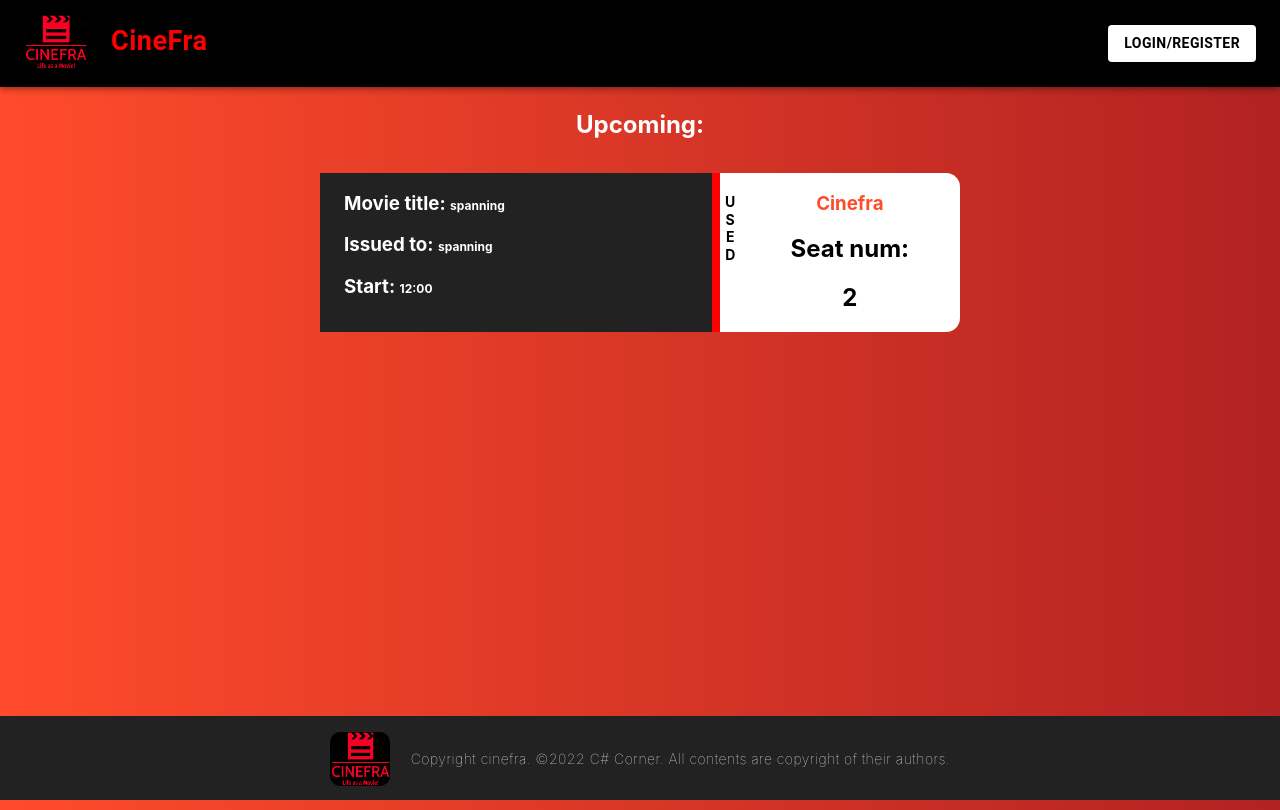
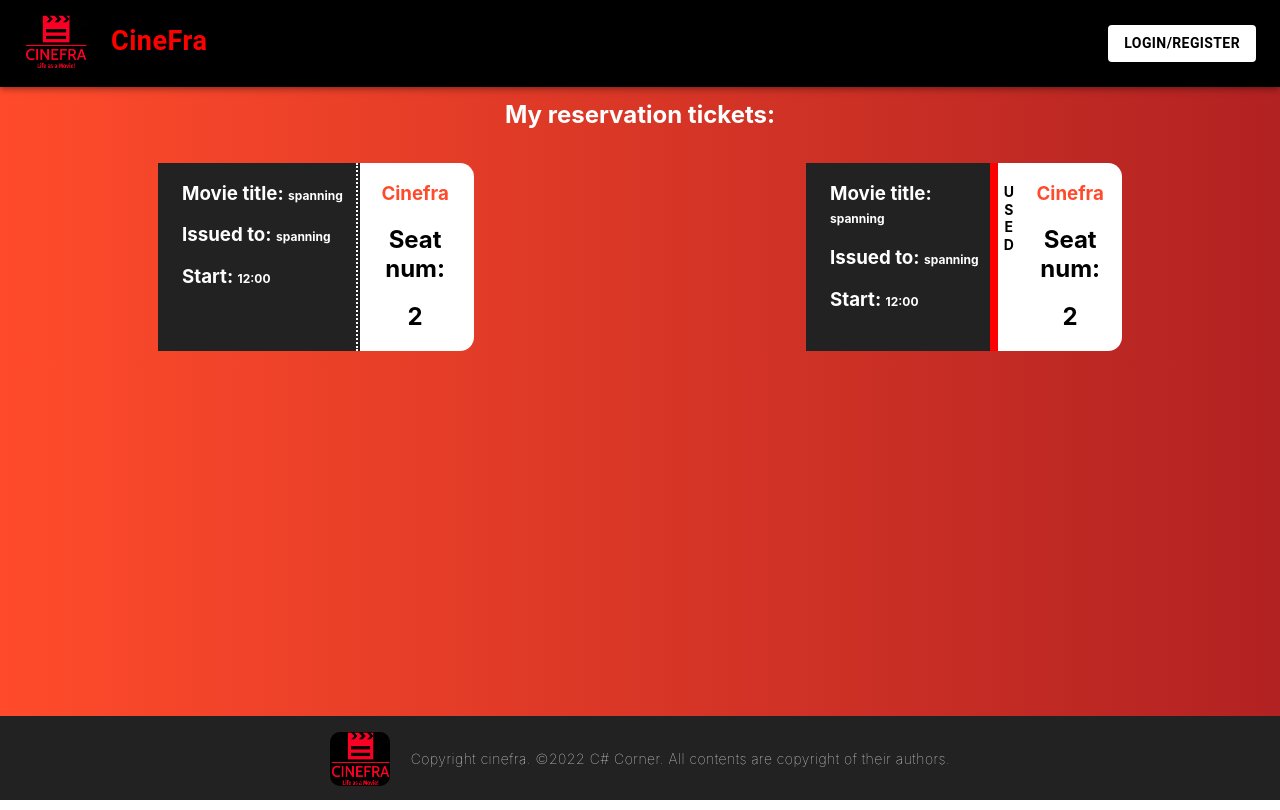
Before and after one commit to MilanTo3/Cinema-App-Project-Praksa-Vega-IT, a React (Create React App) app in the folder cinema-app/: page /reservations in a window 1280 px wide. Built offline with nearby package versions, Linux system fonts and the light colour scheme.

Commit message:
grid alignment.

```diff
--- a/cinema-app/src/Pages/ticketReservationPage/ticketReservation.js
+++ b/cinema-app/src/Pages/ticketReservationPage/ticketReservation.js
@@ -8,14 +8,14 @@ export default function TicketReservationPage(){
 
 
     <div className={ classes.wrapper }>
-
-        <div className={ classes.upcomingReservations }>
-            <h2 className={classes.title}>Upcoming:</h2>
-            <div className={classes.ticketContainer}>
-                <Ticket />
-            </div>
-        </div>
-
-
+        <h2 className={classes.title}>My reservation tickets:</h2>
+        <Grid container align="center" spacing={2} className={classes.ticketContainer}>
+            <Grid item xs={12} md={6}>
+                <Ticket type={0}></Ticket>
+            </Grid>
+            <Grid item xs={12} md={6}>
+                <Ticket></Ticket>
+            </Grid>
+        </Grid>
     </div>);
 }
--- a/cinema-app/src/Pages/ticketReservationPage/ticketReservation.module.css
+++ b/cinema-app/src/Pages/ticketReservationPage/ticketReservation.module.css
@@ -1,21 +1,6 @@
-
-.upcomingReservations{
-    width: 100vw;
-    height: 90vh;
-
-}
-
-.passedReservations{
-    width: 50vw;
-    height: 90vh;
-    background-color: firebrick;
-    margin: 0 auto;
-
-}
 
 .wrapper{
-    margin-top: 90px;
-    display: flex;
+    margin-top: 100px;
 
 }
 
@@ -24,10 +9,7 @@
 }
 
 .ticketContainer{
-    display: flex;
     width: 100%;
-    flex-direction: column;
     align-items: center;
     justify-content: center;
-
 }
```
